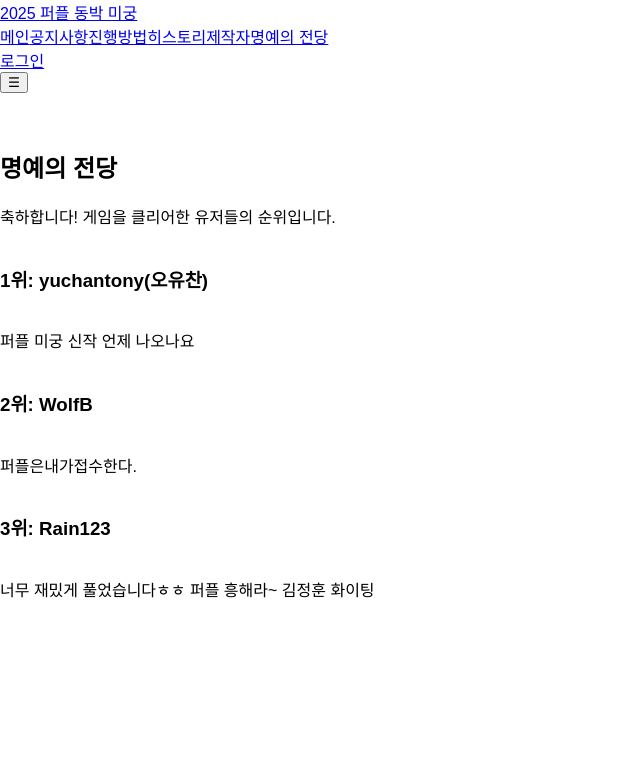
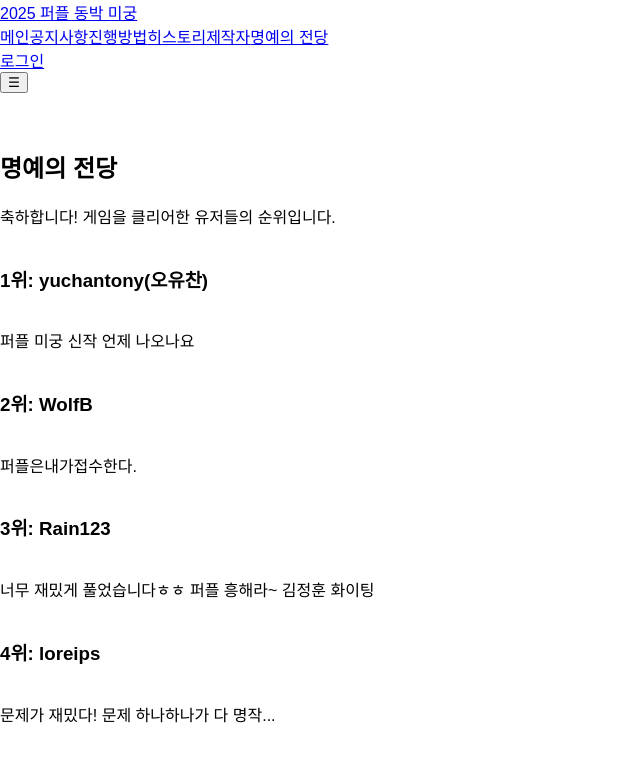
Before and after one commit to rockfish84/2025pupleminifrontend, a React (Create React App) app: page /ranking in a window 1280 px wide. Shown: the top 762 px of the page, without its empty margins (0-640 px from the left). Built offline with nearby package versions, Linux system fonts and the light colour scheme; a web font is replaced by a local one.

Commit message:
4th rank

```diff
--- a/src/pages/Ranking.js
+++ b/src/pages/Ranking.js
@@ -22,6 +22,10 @@ const Ranking = () => {
           <br />
           너무 재밌게 풀었습니다ㅎㅎ 퍼플 흥해라~ 김정훈 화이팅<br />
           <br />
+          <h3 className="text-2xl font-bold mt-6"> 4위: loreips<br /></h3>
+          <br />
+          문제가 재밌다! 문제 하나하나가 다 명작...<br />
+          <br />
         </p>
       </div>
       <br />
```
